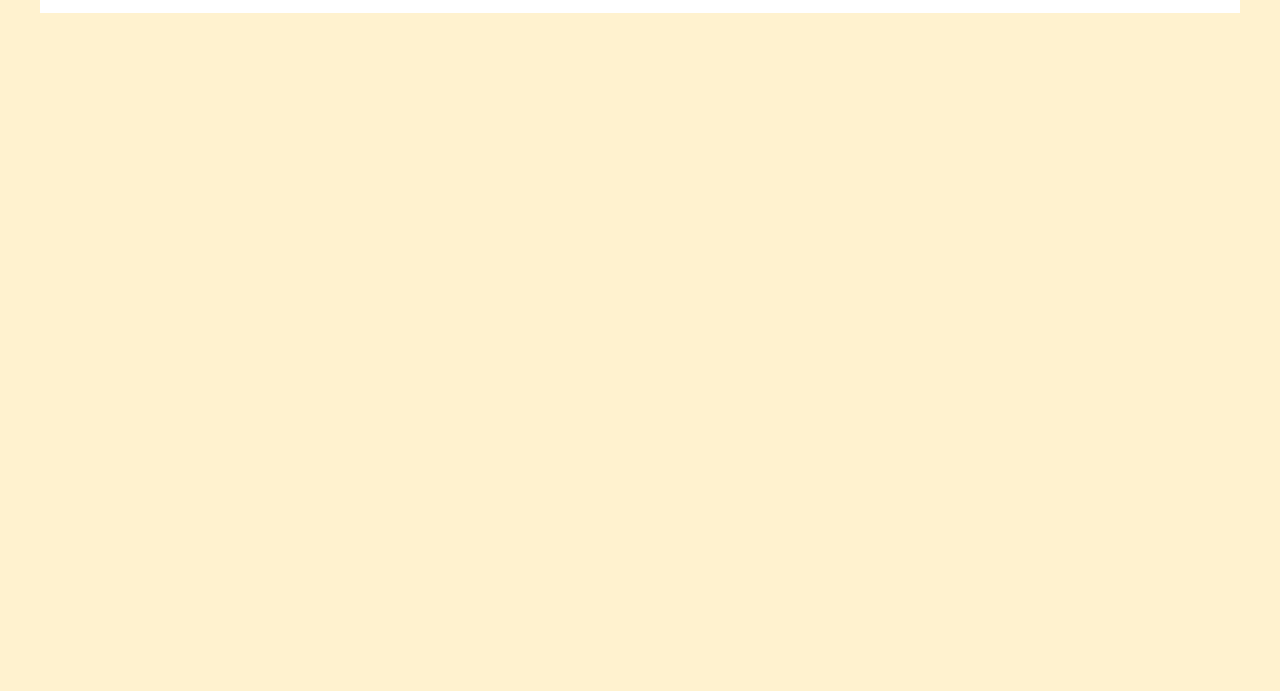
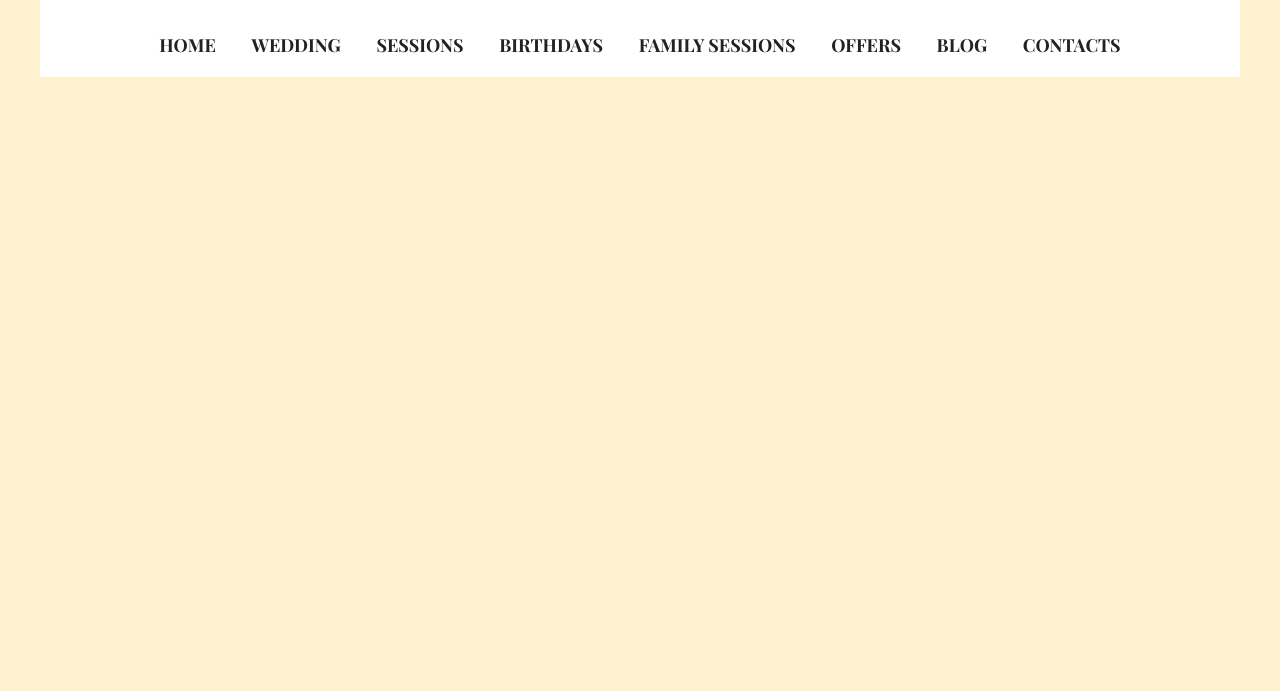
Before and after one commit to madrakas/bit_04_01_homework_photographer, a website: page index.html in a window 1280 px wide. Shown: the part 109-800 px from the top of the page. Drawn offline with nearby package versions, Linux system fonts and the light colour scheme.

Commit message:
Main menu

```diff
--- a/css/main.css
+++ b/css/main.css
@@ -24,6 +24,7 @@ content {
     width: 1200px;
     display: block;
     margin-left: calc(50% - 600px);
+    background-color: white;
 }
 
 header {
@@ -42,3 +43,27 @@ h1 {
 header > p{
     text-align: center;
 }
+
+nav {
+    width: 100%;
+    display: inline-block;
+    padding-top: 20px;
+    padding-bottom: 20px;
+    text-align: center;
+}
+
+nav > a {
+    text-transform: uppercase;
+    font-family: 'Playfair Display', serif;
+    font-weight: 600;
+    text-decoration: none;
+    font-size: 18px;
+    color: #212221;
+    padding: 16px 16px;
+}
+
+nav > a:hover{
+    /* border-bottom: #212221 solid 4px; */
+    background-color: #212221;
+    color: white;
+}
--- a/index.html
+++ b/index.html
@@ -23,6 +23,16 @@
             <h1>Monika Kowlaska</h1>
             <p>Photographer</p>
         </header>
+        <nav>
+            <a href="#">Home</a>
+            <a href="#">Wedding</a>
+            <a href="#">Sessions</a>
+            <a href="#">Birthdays</a>
+            <a href="#">Family Sessions</a>
+            <a href="#">Offers</a>
+            <a href="#">Blog</a>
+            <a href="#">Contacts</a>
+        </nav>
     </content>
 </body>
 </html>
```
